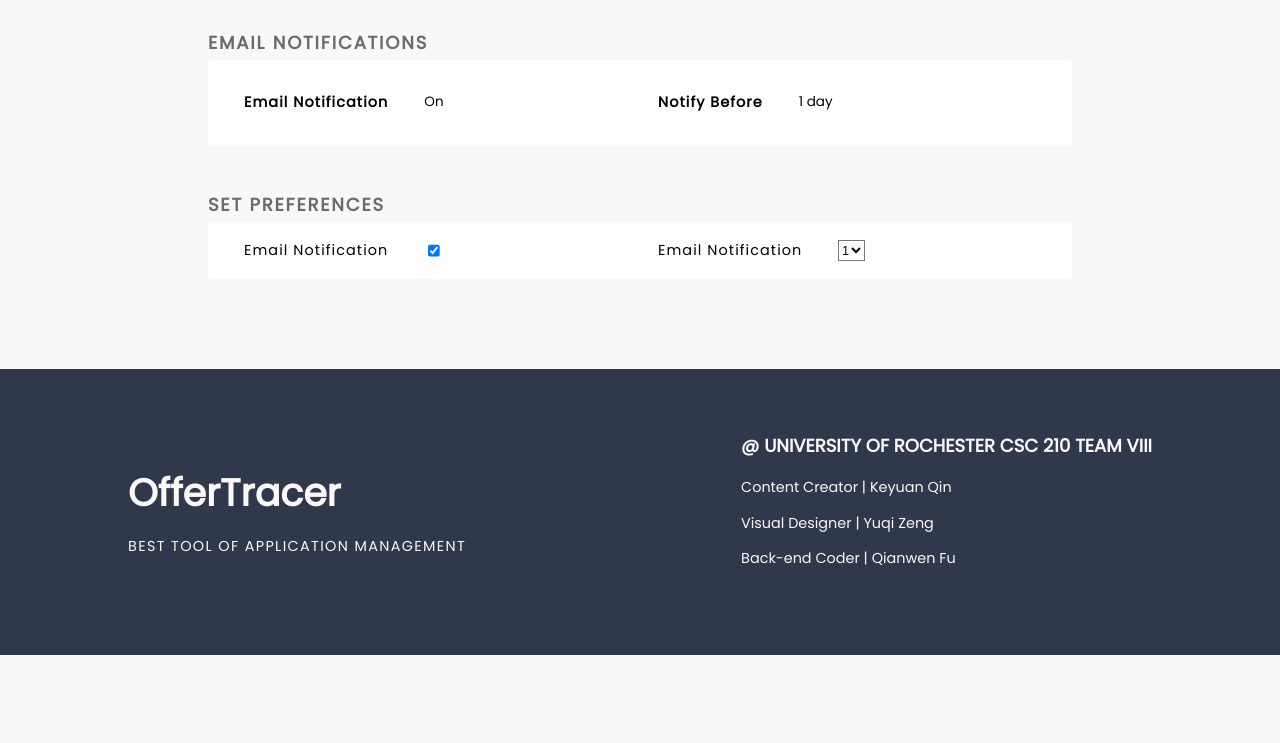
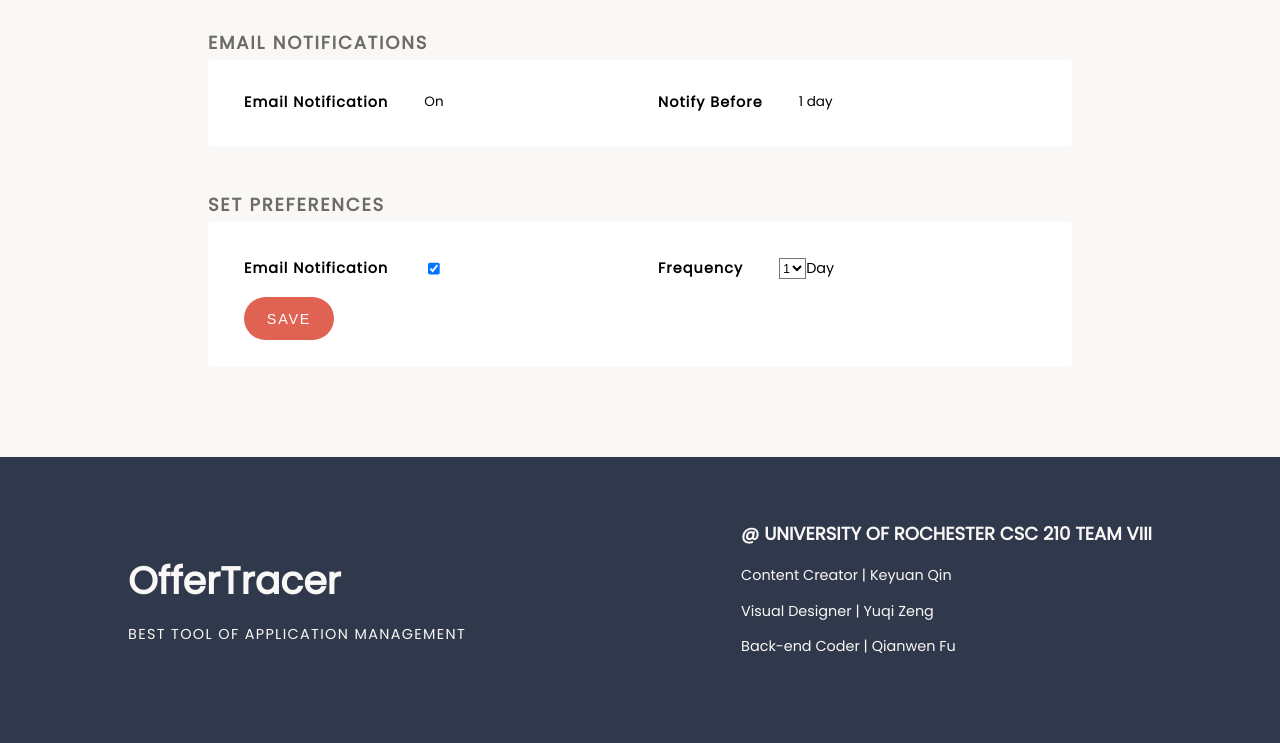
Before and after one commit to yzeng810/CSC210Final, a Flask app: template templates/preference.html in a window 1280 px wide. Shown: the part 626-1369 px from the top of the page. Before the commit the page ends 1281 px from the top, so only its background shows below. Run offline with Flask 2, Linux system fonts and the light colour scheme; the template is opened without the code that fills it, so the values that code supplies are empty; a user stored in the database is signed in; parts of the project's set-up code (start-up, migrations or seed data) failed here and were passed over.

Commit message:
update css html

```diff
--- a/static/css/dashboard.css
+++ b/static/css/dashboard.css
@@ -155,6 +155,32 @@
 	font-size: 16px;
 	margin-right: 40px;
 	letter-spacing: 1.2px;
+	font-weight: bold;
+}
+
+.notiItem {
+	margin-top: 20px;
+}
+
+.notiSave {
+	outline: none;
+	background-color: #e06253;
+	border: none;
+	padding-top: 15px;
+	padding-bottom: 15px;
+	padding-left: 5px;
+	padding-right: 5px;
+	border-radius: 30px;
+	width: 100px;
+	text-align: center;
+	color: white;
+	font-size: 16px;
+	margin-left: 20px;
+	margin-top: 20px;
+	text-transform: uppercase;
+	letter-spacing: 2px;
+	cursor: pointer;
+	margin-bottom: 10px;
 }
 /* --------------- End ------------- */
 
--- a/templates/preference.html
+++ b/templates/preference.html
@@ -21,21 +21,23 @@
 	<h2>Set Preferences</h2>
 	<form class="profileContent">
 
-		<div class="profileItem">
+		<div class="profileItem notiItem">
 			<label>Email Notification</label><br>
 			<input type="checkbox" checked>
 		</div>
 
-		<div class="profileItem">
-			<label>Email Notification</label><br>
+		<div class="profileItem notiItem">
+			<label>Frequency</label><br>
 			<select>
 				<option value="1">1</option>
 				<option value="2">2</option>
 				<option value="5">5</option>
 				<option value="7">7</option>
 			</select>
+			<span>Day</span>
 		</div>
 
+		<input type="submit" value="Save" class="submit notiSave" id="submit">
 	</form>
 
 </div>
```
